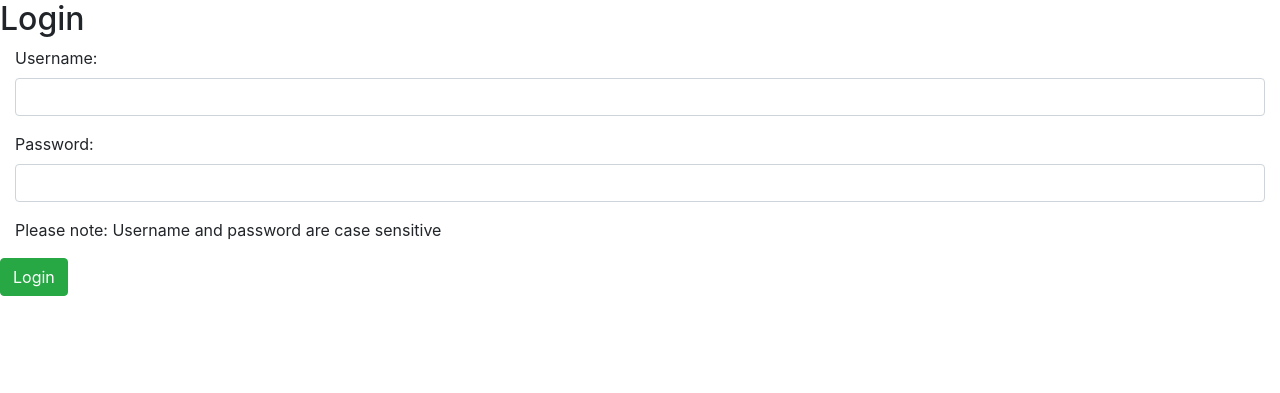
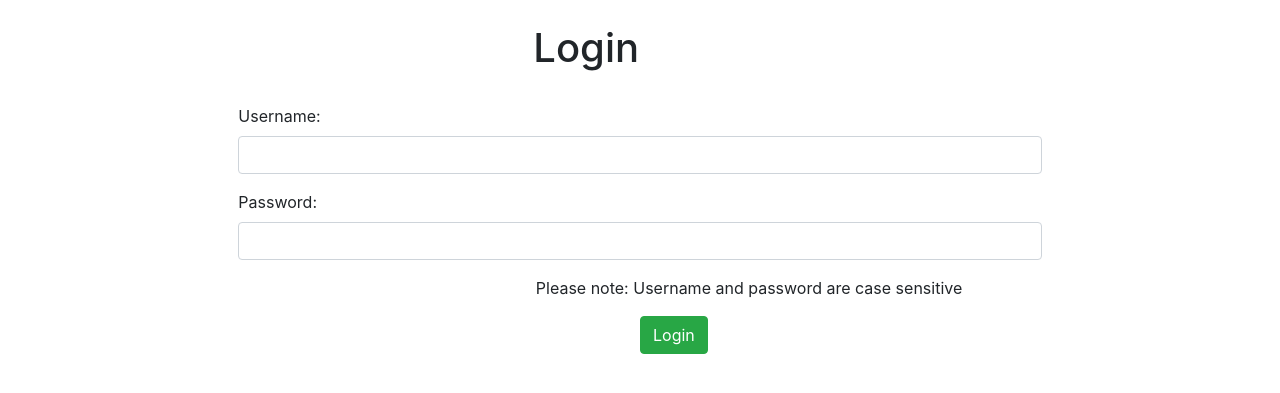
Before and after one commit to SianJade/PlantPal, a Flask app: page /login in a window 1280 px wide. Shown: the part 56-449 px from the top of the page. Run offline with Flask 2, Linux system fonts and the light colour scheme; some libraries are stand-ins or nearby versions.

Commit message:
Add bootstrap styling classes to login page

```diff
--- a/templates/login.html
+++ b/templates/login.html
@@ -1,23 +1,22 @@
 {% extends 'base.html' %} {% block content %}
-
-<h2>Login</h2>
-
+<br>
+<h1 class="offset-xl-5 offset-lg-5">Login</h1>
+<br>
 <form action="{{url_for('authentication')}}" method="POST" class="col s12">
-    <div class="form-group">
+    <div class="form-group col-xl-8 offset-xl-2 col-lg-8 offset-lg-2 col-md-8 offset-md-2 col-sm-8 offset-sm-2 col-xs-8 offset-xs-2">
         <label for="username">Username:</label>
         <input id="username" name="username" type="text" class="form-control">
     </div>
 
-    <div class="form-group">
+    <div class="form-group col-xl-8 offset-xl-2 col-lg-8 offset-lg-2 col-md-8 offset-md-2 col-sm-8 offset-sm-2 col-xs-8 offset-xs-2">
         <label for="password">Password:</label>
         <input id="password" name="password" type="password" class="form-control">
     </div>
     <div class="note">
-        <p>Please note: Username and password are case sensitive</p>
+        <p class="offset-xl-5 offset-lg-5">Please note: Username and password are case sensitive</p>
     </div>
     <div class="row">
-        <button class="btn btn-success" type="submit">Login</button>
+        <button class="btn btn-success offset-xl-6 offset-lg-6" type="submit">Login</button>
     </div>
 </form>
-<span>{{session.message}}</span>
 {% endblock %}
```
